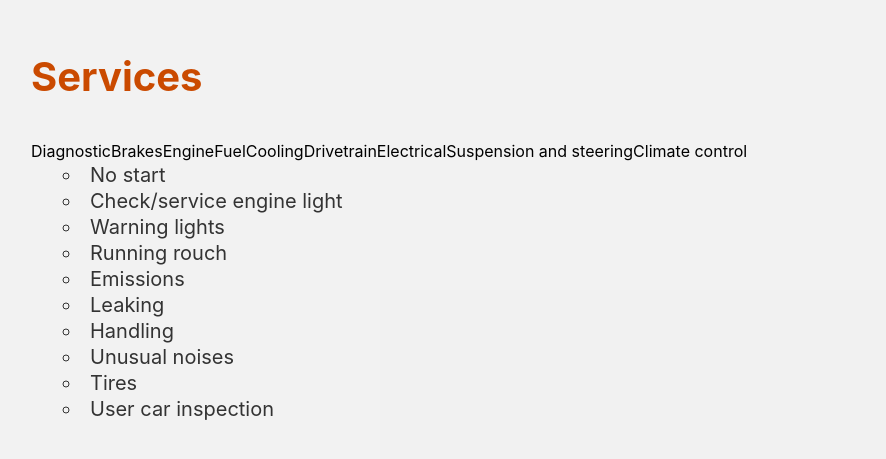
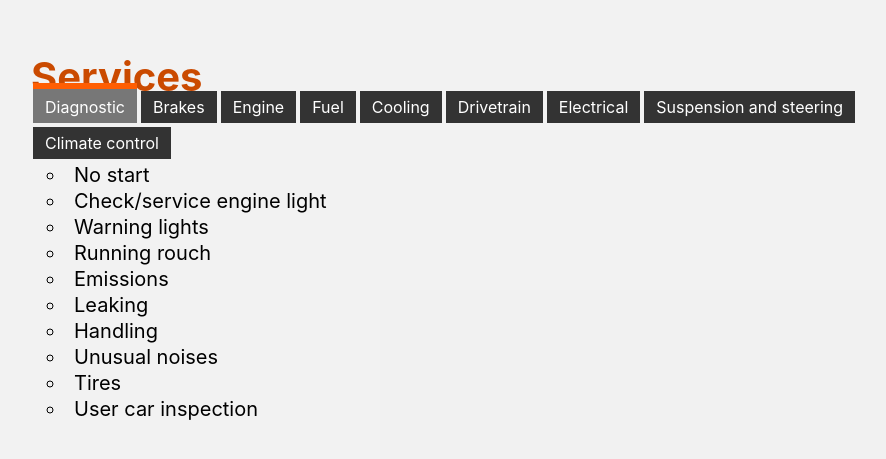
Before and after one commit to HypernovaTX/DFWMobileRepair, a React (Create React App) app in the folder DFW-Mobile/: page / in a window 1280 px wide. Shown: the part 1743-2202 px from the top of the page, without its empty margins (129-1015 px from the left). Built offline with nearby package versions, Linux system fonts and the light colour scheme.

Commit message:
list do animate partially when tab is clicked

```diff
--- a/DFW-Mobile/src/components/mainpage.tsx
+++ b/DFW-Mobile/src/components/mainpage.tsx
@@ -29,7 +29,7 @@ export default class MainPage extends React.Component<Props, State> {
 
     render() {
         const { bgy_landing } = this.state;
-        const pageTemplate = <Template key='templateIndex'
+        const pageTemplate = <Template key={`templateIndex`}
             head_bgy={bgy_landing}
             head_bgo={0}
         />
--- a/DFW-Mobile/src/components/template.tsx
+++ b/DFW-Mobile/src/components/template.tsx
@@ -6,7 +6,8 @@ type Props = {
     head_bgo: number
 };
 type State = {
-    sel_service: string
+    sel_service: string,
+    service_list_cname: string[]
 };
 
 export default class Template extends React.Component<Props, State> {
@@ -17,7 +18,8 @@ export default class Template extends React.Component<Props, State> {
     constructor(p: Props) {
         super(p);
         this.state = {
-            sel_service: 'Diagnostic'
+            sel_service: 'Diagnostic',
+            service_list_cname: ['done','done','done','done','done','done','done','done','done','done']
         };
 
         this.ref_s1 = React.createRef();
@@ -103,7 +105,24 @@ export default class Template extends React.Component<Props, State> {
         const serviceOption = Object.keys(serOBJ);
         let { sel_service } = this.state;
         let topBar = [<></>];
-        let specificServiceList: [] = [];
+        let transitionStyle = { 'transition': 'none' };
+        let specificServiceList: string[] = [];
+
+        const tabClicked = (serviceName: string, slistArray: string[]) => {
+            console.log('arraySize: '+slistArray.length);
+            this.setState({ sel_service: serviceName, service_list_cname: slistArray });
+            transitionStyle = { 'transition': 'none' };
+            setTimeout(() => { transitionStyle = { 'transition': '200ms linear all' }; }, 190);
+            slistArray.forEach((val, num) => {
+                slistArray[num] = '';
+                setTimeout(() => {
+                    let getSLCN = this.state.service_list_cname;
+                    getSLCN[num] = 'done'
+                    this.setState({ service_list_cname: getSLCN });
+                }, 200 + (100 * num));
+            });
+            this.setState({ service_list_cname: slistArray });
+        };
 
         serviceOption.forEach((serviceName) => {
             let selected = '';
@@ -114,8 +133,9 @@ export default class Template extends React.Component<Props, State> {
             topBar.push(
                 <div
                     key={`service_${serviceName}`}
+                    style={transitionStyle}
                     className={`serviceBlock ${selected} ${serviceName}`}
-                    onClick={() => { this.setState({ sel_service: serviceName }) }}
+                    onClick={() => { tabClicked(serviceName, serOBJ[serviceName]) }}
                 >
                     {serviceName.replace(/(_+)/g, ' ')}
                 </div>
@@ -130,9 +150,11 @@ export default class Template extends React.Component<Props, State> {
                     </div>
                 </div>
                 {
-                    specificServiceList.map((item, idx) => {
+                    specificServiceList.map((item, num) => {
+                        const SLCN = this.state.service_list_cname;;
+
                         return (
-                            <li key={idx}>{item}</li>
+                            <li key={`ser_list_${num}`} className={`serv-li ${SLCN[num]}`}>{item}</li>
                         );
                     })
                 }
--- a/DFW-Mobile/src/index.css
+++ b/DFW-Mobile/src/index.css
@@ -145,11 +145,16 @@ code {
     border-top: 6px solid rgb(255, 94, 2);
     padding-top: 10px;
   }
-  .section1-box li {
+  .serv-li {
     font-size: 1.25em;
     margin-top: 2px;
     list-style-type: circle;
-    margin-left: 32px;
+    margin-left: 48px;
+    color: rgba(0, 0, 0, 0);
+  }
+  .serv-li.done {
+    margin-left: 16px;
+    color: rgba(0, 0, 0, 1);
   }
   .section1-box li::before {
 
```
